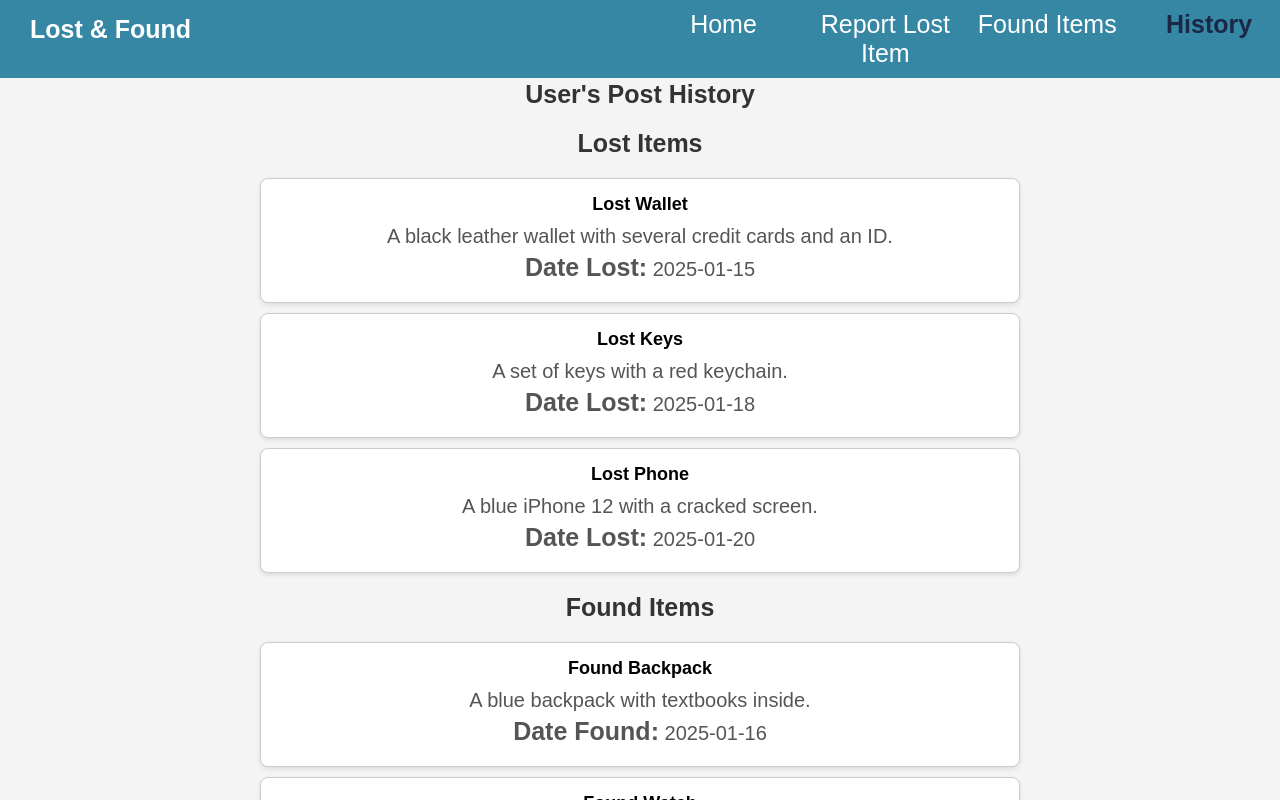
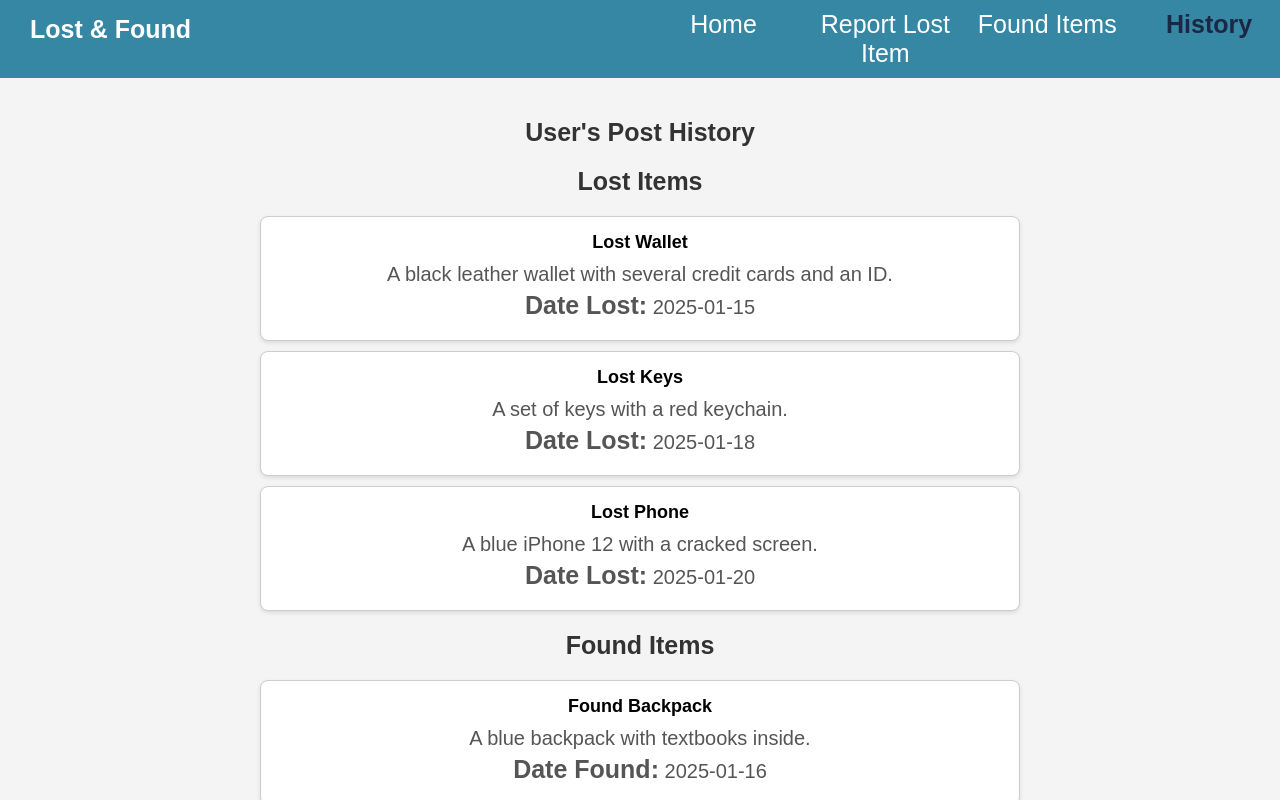
Before and after one commit to Michellecsds/lost-and-found, a React (Create React App) app: page /history in a window 1280 px wide. Shown: the top 800 px of the page. Built offline with nearby package versions, Linux system fonts and the light colour scheme.

Commit message:
changed margin

```diff
--- a/src/components/History.css
+++ b/src/components/History.css
@@ -14,6 +14,7 @@
     padding: 20px;
     max-width: 800px;
     margin: 0 auto;
+    margin-top: 3%;
   }
 
   .section {
--- a/src/components/Navbar.css
+++ b/src/components/Navbar.css
@@ -10,7 +10,7 @@
   padding-bottom:10px;
   top: 0px;
   width:100%;
-  margin-bottom: 20px;
+  margin-bottom: 5%;
   z-index: 1000;
 }
 .title{
--- a/src/components/home.css
+++ b/src/components/home.css
@@ -4,6 +4,7 @@
     border-radius: 0.5rem;
     margin: 40px auto;
     max-width: 80%;
+    margin-top: 5%;
 }
 .jumbotron h1 {
     font-size: 3rem;
```
